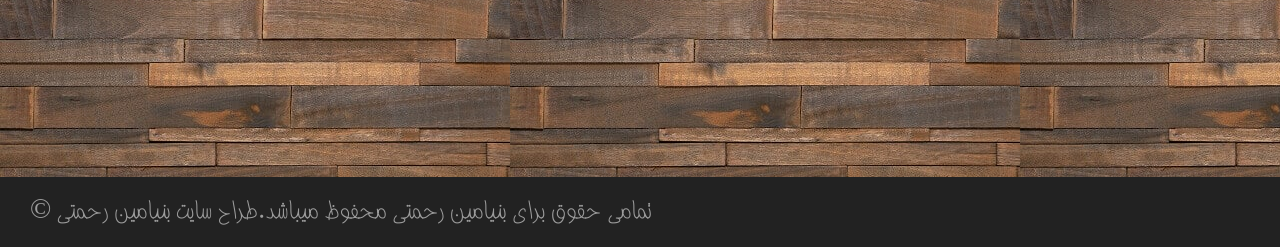
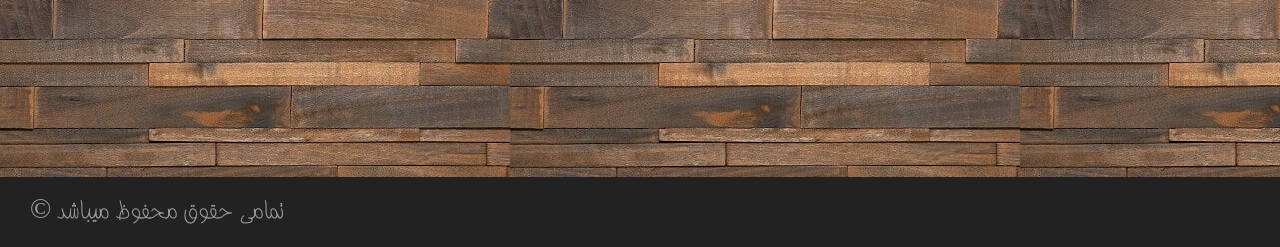
Before and after one commit to darkwlf/Blog, a Flask app: page /login in a window 1280 px wide. Shown: the part 553-800 px from the top of the page. Run offline with Flask 2, Linux system fonts and the light colour scheme; some libraries are stand-ins or nearby versions.

Commit message:
Update login.html

```diff
--- a/templates/login.html
+++ b/templates/login.html
@@ -174,7 +174,7 @@
         </form>
         <nav class="navbar-wrapper navbar-inverse navbar-fixed-bottom">
             <div class="container-fluid">
-                <p class="navbar-text pull-left">&copy; تمامی حقوق برای بنیامین رحمتی محفوظ میباشد.طراح سایت بنیامین رحمتی</p>
+            <p class="navbar-text pull-left">&copy; تمامی حقوق    محفوظ میباشد</p>
             </div>
         </nav>
     </div>
```
